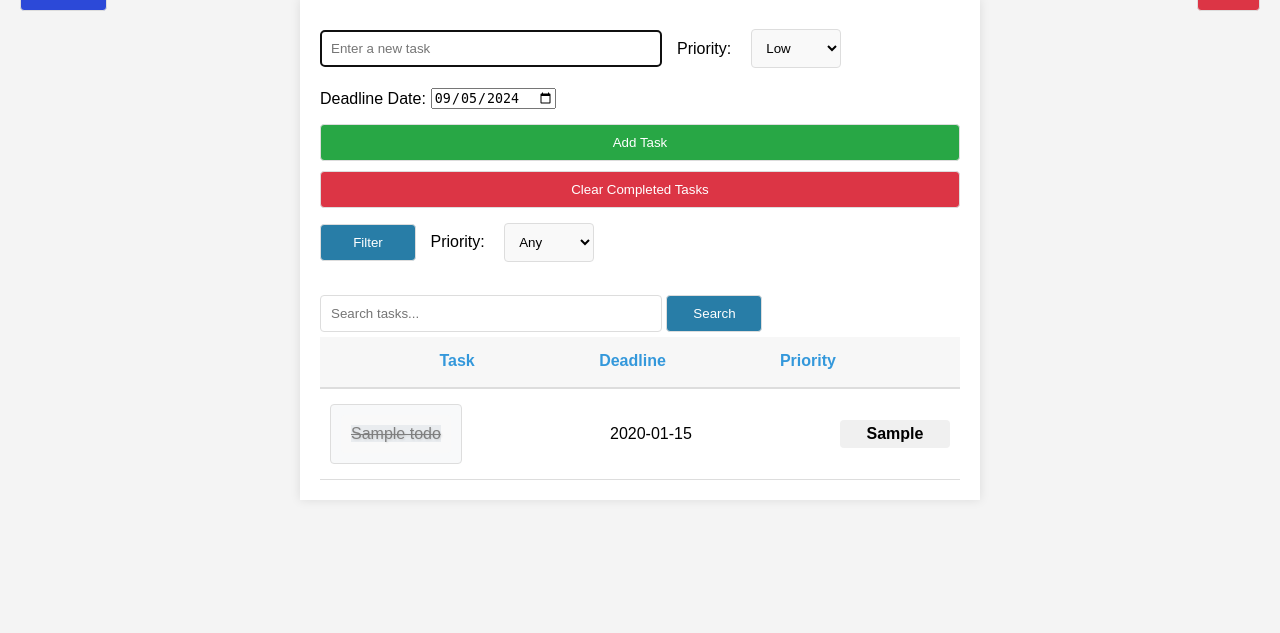
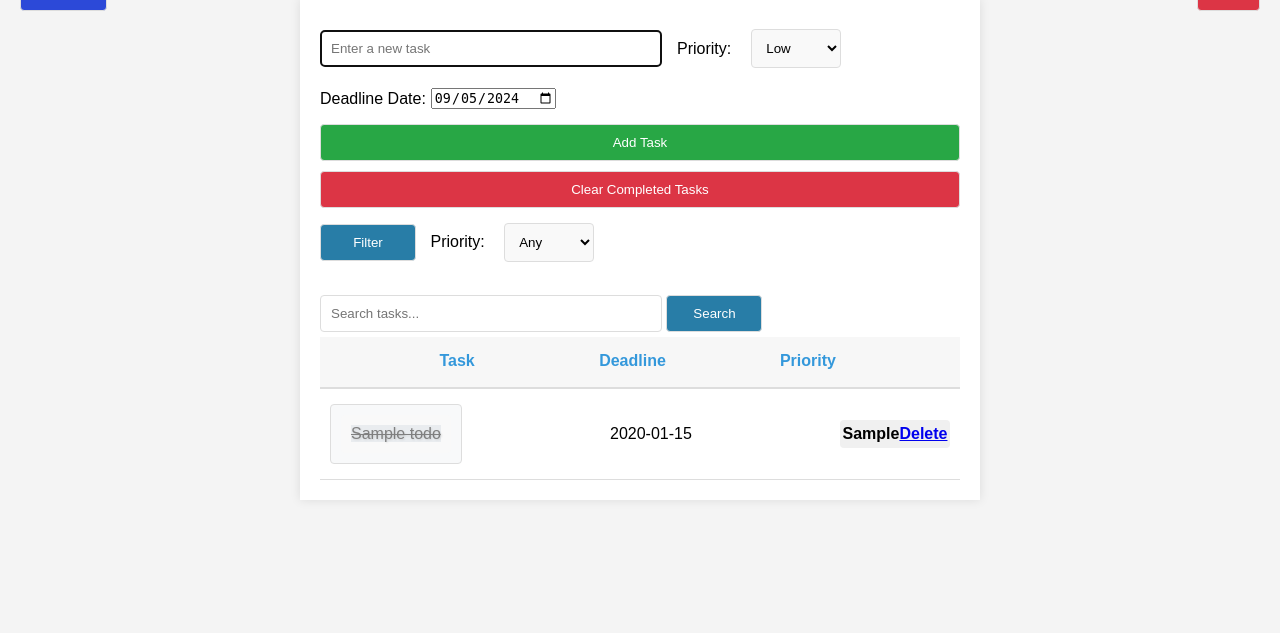
Before and after one commit to RO-HIT17/Flask_TODO_V3, a Flask app: page /search/1 in a window 1280 px wide. Shown: the part 51-684 px from the top of the page. Run offline with Flask 3, Linux system fonts and the light colour scheme; tables that the repository leaves empty hold one stand-in row (values such as "Sample post").

Commit message:
added delete button

```diff
--- a/templates/index.html
+++ b/templates/index.html
@@ -61,6 +61,7 @@
         <div class="item-deadline">{{ todo.deadline }}</div> <!-- Moved Deadline here -->
         <div class="item-priority {% if todo.priority == 'Low' %}low{% elif todo.priority == 'Medium' %}medium{% elif todo.priority == 'High' %}high{% endif %}">
             {{ todo.priority }}
+            <a href="{{ url_for('delete_todo', todo_id=todo.todo_id, user_id=user_id) }}" class="filter">Delete</a>
         </div> <!-- Moved Priority here -->
     </li>
     {% endfor %}
```
